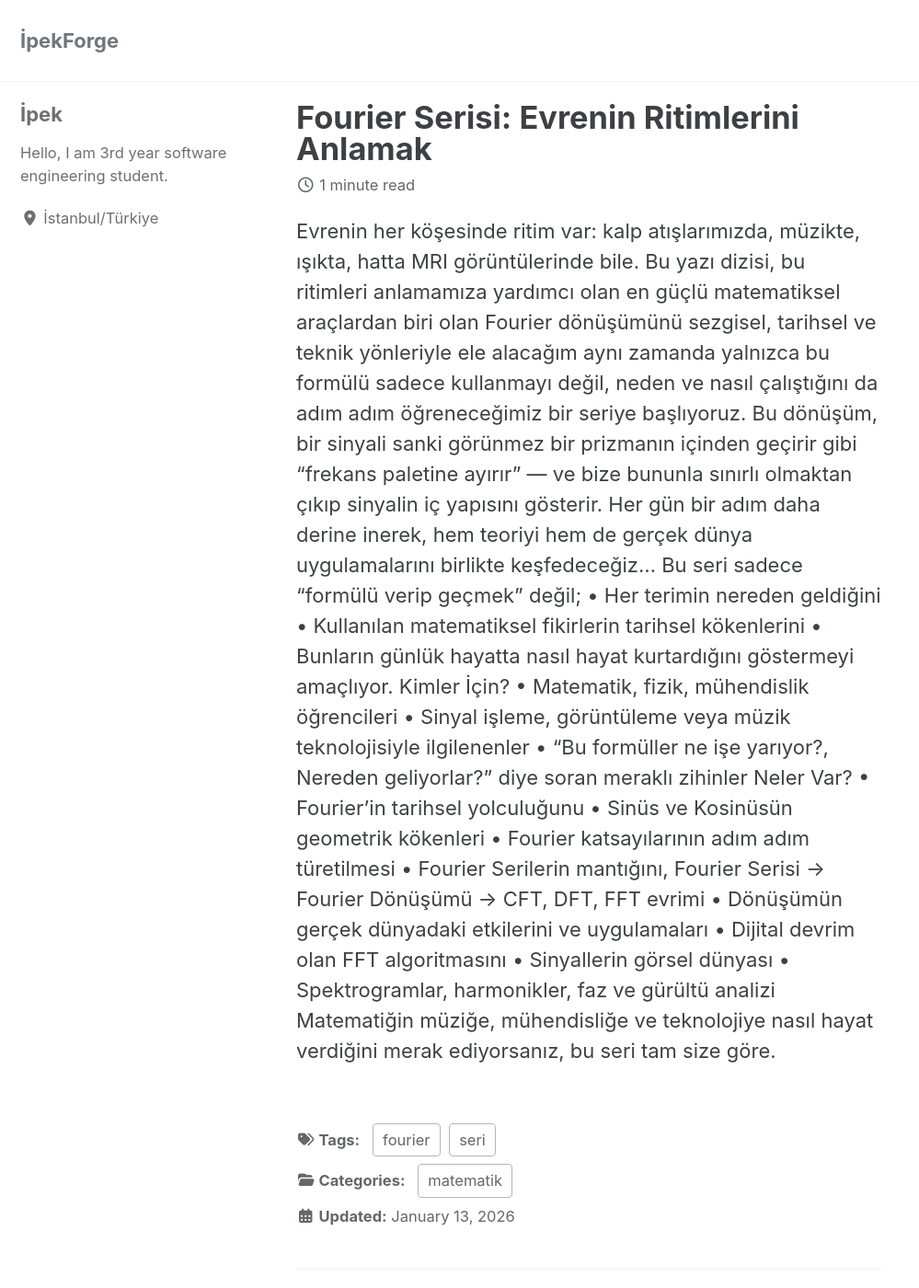
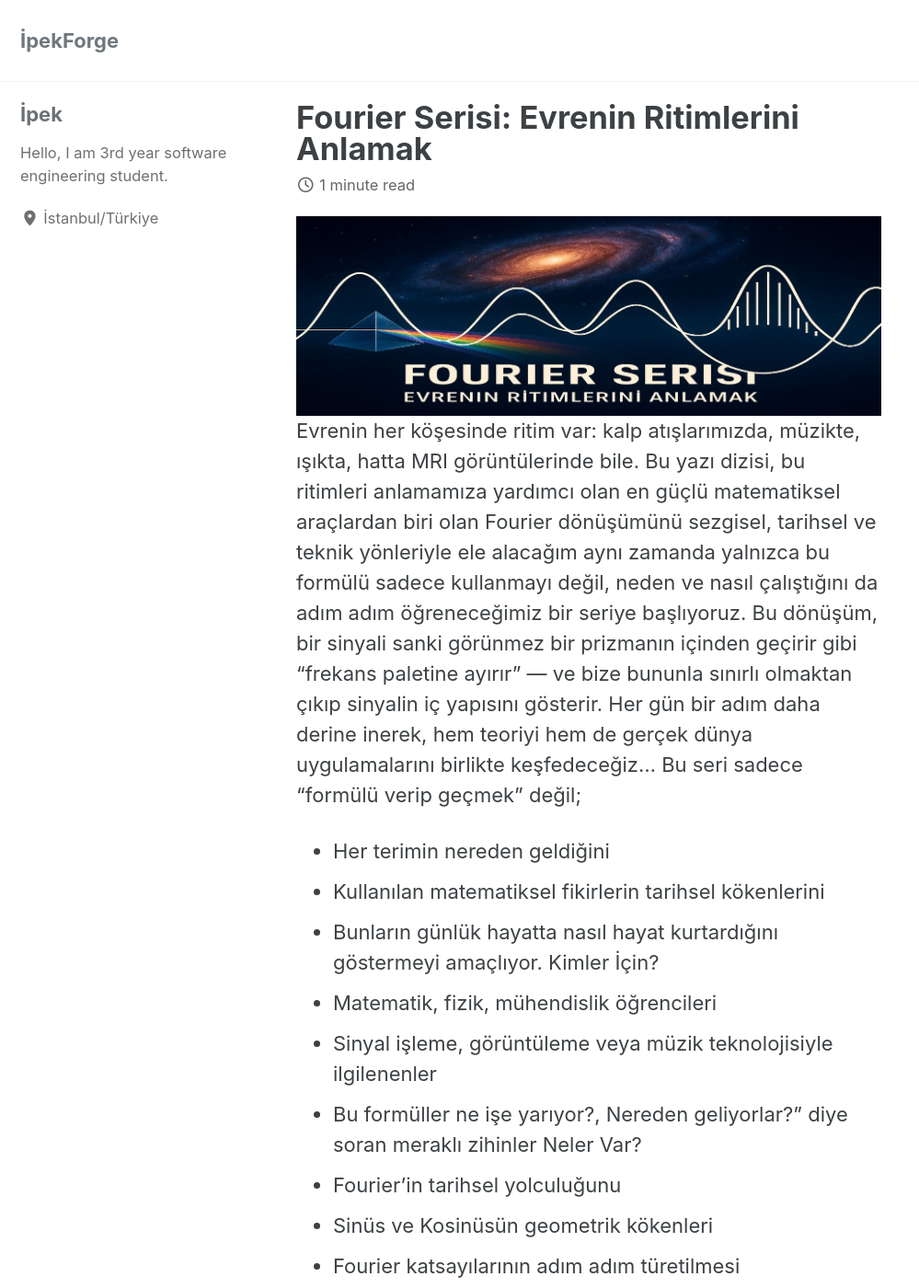
Before and after one commit to ipekk191/ipekk191.github.io, a Jekyll site: the page built from _posts/2026-01-13-fft_donusumu.md, in a window 1280 px wide and 1400 px high. Shown: the whole window at 92% size, without its empty margins (0-999 px from the left). Built offline with Jekyll 4.4.1, drawn with Linux system fonts in a browser that asks for light colours; cached includes are drawn as plain includes; some of the changed text lies outside the part shown.

Commit message:
Fix formatting and improve content clarity

```diff
--- a/_posts/2026-01-13-fft_donusumu.md
+++ b/_posts/2026-01-13-fft_donusumu.md
@@ -3,24 +3,25 @@ title: "Fourier Serisi: Evrenin Ritimlerini Anlamak"
 categories: [matematik]
 tags: [fourier, seri]
 ---
+![Fourier Serisi](/assets/images/fourier-cover.jpg)
 Evrenin her köşesinde ritim var: kalp atışlarımızda, müzikte, ışıkta, hatta MRI görüntülerinde bile.
 Bu yazı dizisi, bu ritimleri anlamamıza yardımcı olan en güçlü matematiksel araçlardan biri olan Fourier dönüşümünü sezgisel, tarihsel ve teknik yönleriyle ele alacağım aynı zamanda yalnızca bu formülü sadece kullanmayı değil, neden ve nasıl çalıştığını da adım adım öğreneceğimiz bir seriye başlıyoruz. Bu dönüşüm, bir sinyali sanki görünmez bir prizmanın içinden geçirir gibi “frekans paletine ayırır” — ve bize bununla sınırlı olmaktan çıkıp sinyalin iç yapısını gösterir.
 Her gün bir adım daha derine inerek, hem teoriyi hem de gerçek dünya uygulamalarını birlikte keşfedeceğiz…
 Bu seri sadece “formülü verip geçmek” değil;
-•	Her terimin nereden geldiğini
-•	Kullanılan matematiksel fikirlerin tarihsel kökenlerini
-•	Bunların günlük hayatta nasıl hayat kurtardığını göstermeyi amaçlıyor.
+-   Her terimin nereden geldiğini
+-  	Kullanılan matematiksel fikirlerin tarihsel kökenlerini
+-   Bunların günlük hayatta nasıl hayat kurtardığını göstermeyi amaçlıyor.
 Kimler İçin?
-•	Matematik, fizik, mühendislik öğrencileri
-•	Sinyal işleme, görüntüleme veya müzik teknolojisiyle ilgilenenler
-•	“Bu formüller ne işe yarıyor?, Nereden geliyorlar?” diye soran meraklı zihinler
+-   Matematik, fizik, mühendislik öğrencileri
+- 	Sinyal işleme, görüntüleme veya müzik teknolojisiyle ilgilenenler
+- 	Bu formüller ne işe yarıyor?, Nereden geliyorlar?” diye soran meraklı zihinler
 Neler Var?
-•	Fourier’in tarihsel yolculuğunu
-•	Sinüs ve Kosinüsün geometrik kökenleri
-•	Fourier katsayılarının adım adım türetilmesi
-•	Fourier Serilerin mantığını, Fourier Serisi → Fourier Dönüşümü → CFT, DFT, FFT evrimi
-•	Dönüşümün gerçek dünyadaki etkilerini ve uygulamaları
-•	Dijital devrim olan FFT algoritmasını
-•	Sinyallerin görsel dünyası
-•	Spektrogramlar, harmonikler, faz ve gürültü analizi
+-	  Fourier’in tarihsel yolculuğunu
+-	  Sinüs ve Kosinüsün geometrik kökenleri
+-	  Fourier katsayılarının adım adım türetilmesi
+-	  Fourier Serilerin mantığını, Fourier Serisi → Fourier Dönüşümü → CFT, DFT, FFT evrimi
+-	  Dönüşümün gerçek dünyadaki etkilerini ve uygulamaları
+-	  Dijital devrim olan FFT algoritmasını
+-	  Sinyallerin görsel dünyası
+-	 	Spektrogramlar, harmonikler, faz ve gürültü analizi
 Matematiğin müziğe, mühendisliğe ve teknolojiye nasıl hayat verdiğini merak ediyorsanız, bu seri tam size göre.
```
